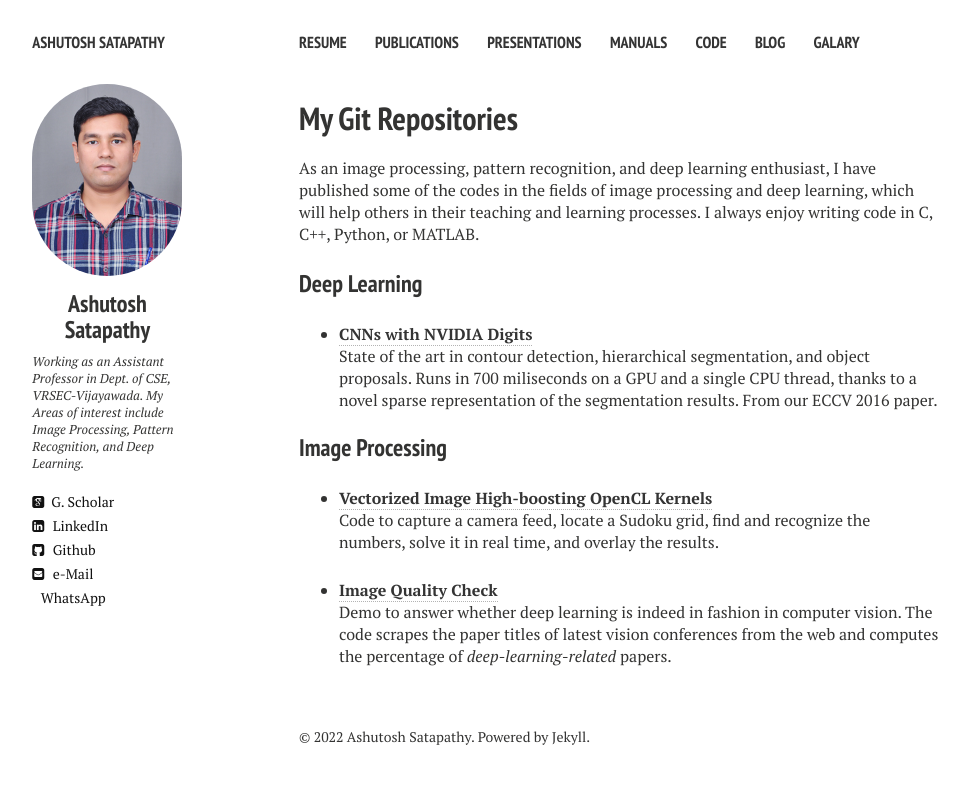
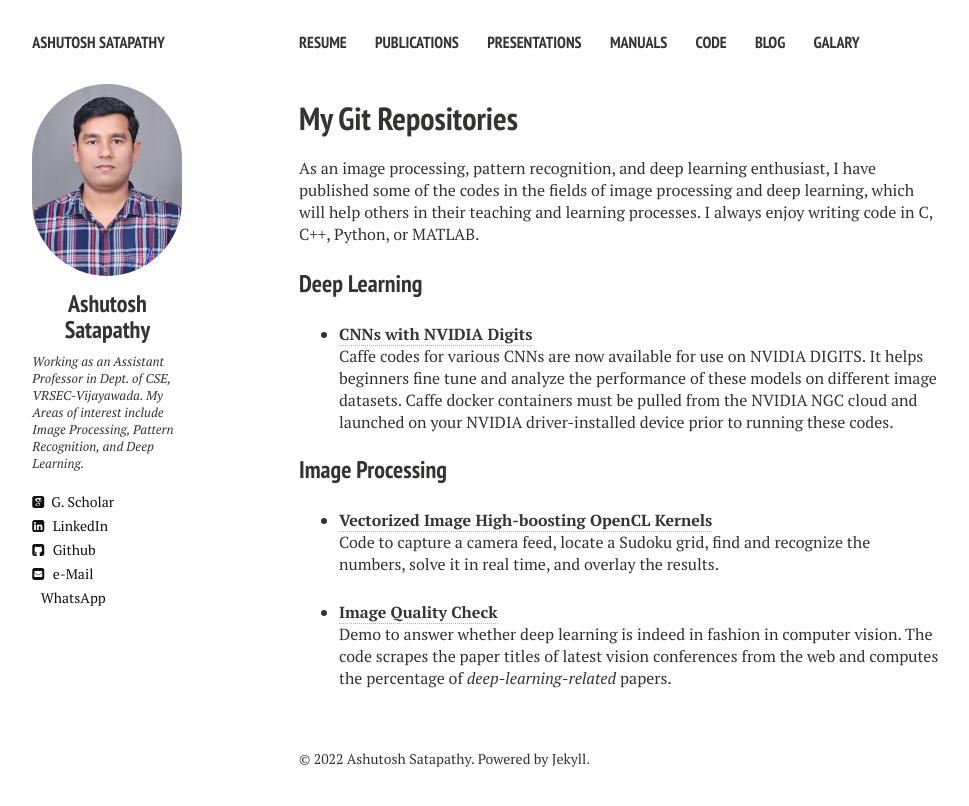
Before and after one commit to ashutoshsatapathy1990/ashutoshsatapathy1990.github.io, a Jekyll site: the page built from code.md, in a window 1280 px wide. Shown: the top 806 px of the page, without its empty margins (21-990 px from the left). Built offline with Jekyll 4.4.1, drawn with Linux system fonts in a browser that asks for light colours; nearby versions of some CDN libraries.

Commit message:
Update code.md

```diff
--- a/code.md
+++ b/code.md
@@ -12,7 +12,7 @@ As an image processing, pattern recognition, and deep learning enthusiast, I hav
 ### Deep Learning
 
 * [**CNNs with NVIDIA Digits**](http://www.vision.ee.ethz.ch/~cvlsegmentation/cob/)<br>
-State of the art in contour detection, hierarchical segmentation, and object proposals. Runs in 700 miliseconds on a GPU and a single CPU thread, thanks to a novel sparse representation of the segmentation results. From our ECCV 2016 paper.
+Caffe codes for various CNNs are now available for use on NVIDIA DIGITS. It helps beginners fine tune and analyze the performance of these models on different image datasets. Caffe docker containers must be pulled from the NVIDIA NGC cloud and launched on your NVIDIA driver-installed device prior to running these codes.
 
 ### Image Processing
 
```
